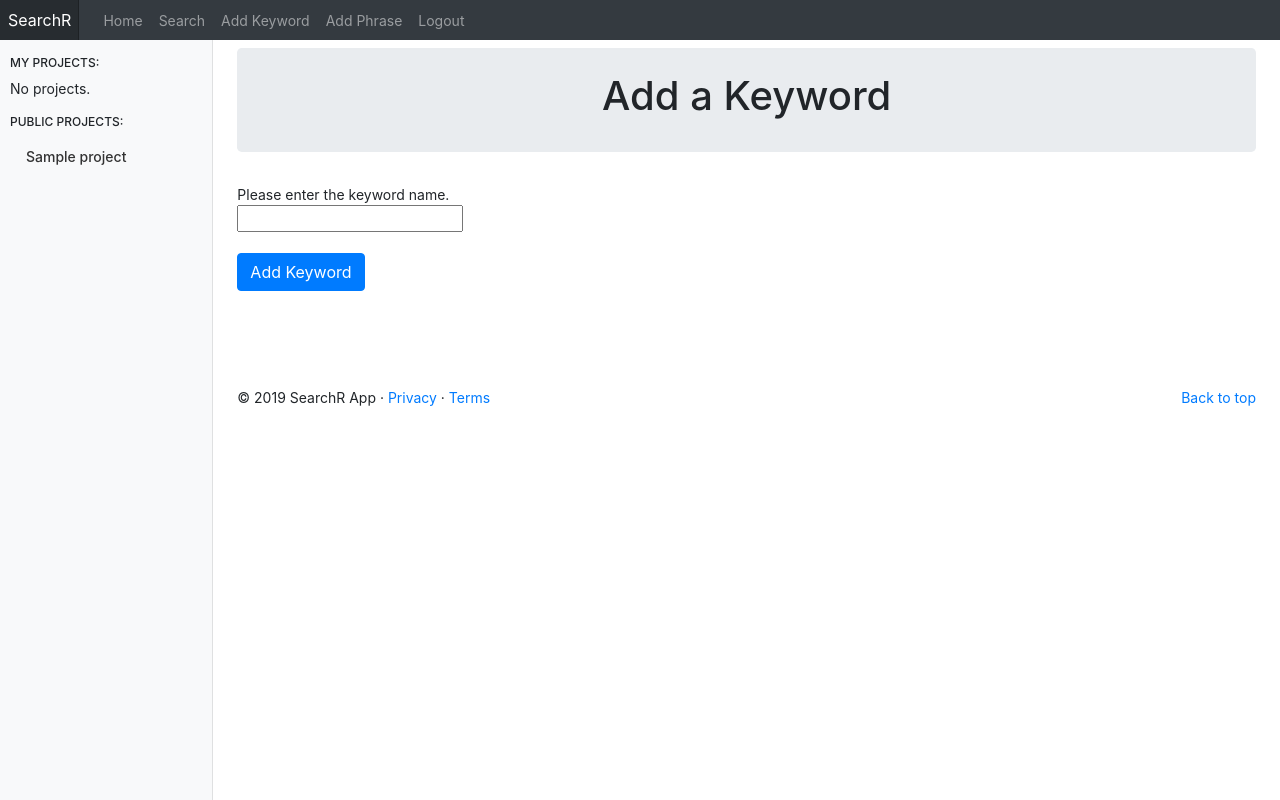
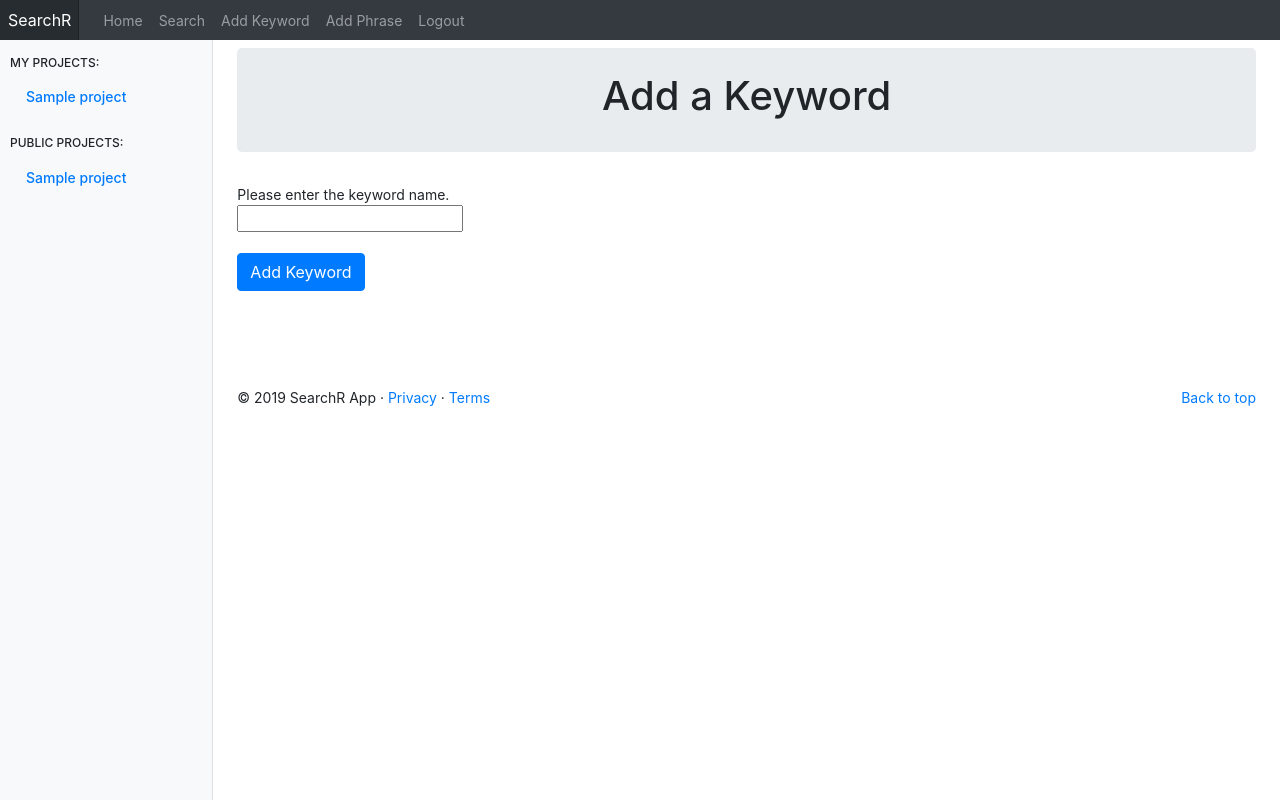
Before and after one commit to cebul55/Searchr_Project, a Django app: page /searchR/add_keyword/ in a window 1280 px wide. Run offline with Django 3.2, Linux system fonts and the light colour scheme; a user stored in the database is signed in; tables that the repository leaves empty hold one stand-in row (values such as "Sample post"); some libraries are stand-ins or nearby versions.

Commit message:
sidebar fixed storing suername

```diff
--- a/templates/searchr_app/base.html
+++ b/templates/searchr_app/base.html
@@ -58,7 +58,7 @@
                 <nav class="col-md-2 d-none d-md-block bg-light sidebar">
                     <div class="sidebar-sticky" style="padding-left: 10px">
                     {% block sidebar_block %}
-                        {% get_projects_list project username %}
+                        {% get_projects_list project user.username %}
                     {% endblock %}
                     </div>
                 </nav>
--- a/templates/searchr_app/projects.html
+++ b/templates/searchr_app/projects.html
@@ -1,22 +1,24 @@
 <ul class="nav flex-column">
     <h2 class="sidebar-heading">My Projects:</h2>
     {% if private_projects %}
+
         {% for project in private_projects %}
 
             {% if project == current_project %}
 
                 <li class="nav-item">
-                    <a class="nav-link" href="{% url 'searchr_app:show_project' project.user.username project.slug %}"><span data-feather="archive"></span>{{ project.title }}</a>
+                    <a class="nav-link active" href="{% url 'searchr_app:show_project' project.user.username project.slug %}"><span data-feather="archive"></span>{{ project.title }}</a>
                 </li>
             {% else %}
                 <li class="nav-item"></li>
-                    <a class="nav-link" href="{% url 'searchr_app:show_project' project.user.username project.slug %}">{{ project.title }}</a>
+                    <a class="nav-link active" href="{% url 'searchr_app:show_project' project.user.username project.slug %}">{{ project.title }}</a>
                 </li>
             {% endif %}
         {% endfor %}
     {% else %}
         <p class="nav-fill">No projects.</p>
     {% endif %}
+    <br/>
     <h2 class="sidebar-heading">Public Projects:</h2>
     {% if public_projects %}
 
@@ -25,11 +27,11 @@
             {% if project == current_project %}
 
                 <li class="nav-item">
-                    <a class="nav-link" href="{% url 'searchr_app:show_project' project.user.username project.slug %}"><span data-feather="archive"></span>{{ project.title }}</a>
+                    <a class="nav-link active" href="{% url 'searchr_app:show_project' project.user.username project.slug %}"><span data-feather="archive"></span>{{ project.title }}</a>
                 </li>
             {% else %}
                 <li class="nav-item"></li>
-                    <a class="nav-link" href="{% url 'searchr_app:show_project' project.user.username project.slug %}">{{ project.title }}</a>
+                    <a class="nav-link active" href="{% url 'searchr_app:show_project' project.user.username project.slug %}">{{ project.title }}</a>
                 </li>
             {% endif %}
         {% endfor %}
```
